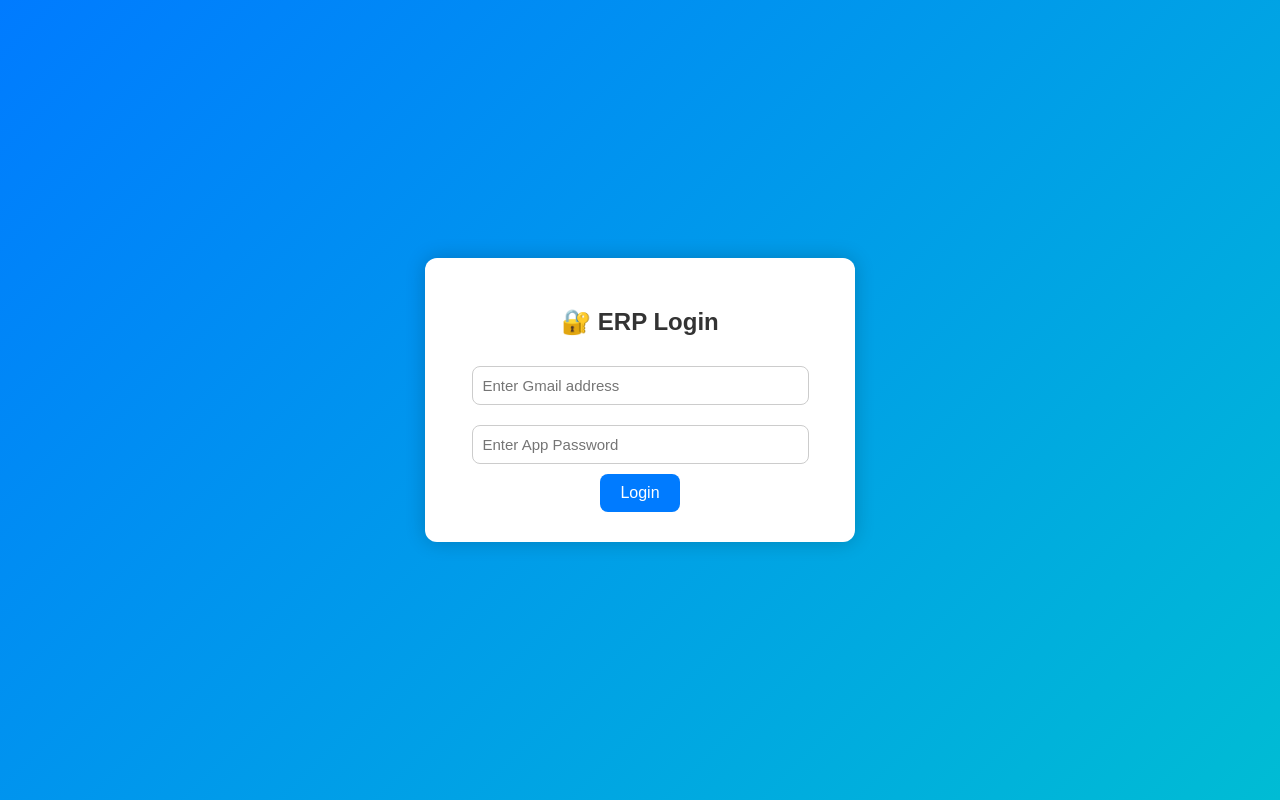
After one commit to Gowtham0912/email-order-automation, a Flask app: page /login in a window 1280 px wide. The commit adds this page. Run offline with Flask 3, Linux system fonts and the light colour scheme.

Commit message:
login logout

```diff
--- a/erp/app.py
+++ b/erp/app.py
@@ -1,25 +1,87 @@
-import sys, os
-from flask import Flask, render_template, jsonify, request
+import sys, os, imaplib
+from flask import Flask, render_template, jsonify, request, redirect, url_for, session
+
+# Add project path
 sys.path.append(os.path.dirname(os.path.dirname(os.path.abspath(__file__))))
 
 from extractor.email_fetcher import fetch_emails
 from extractor.ner_extractor import extract_order_details
-from erp.models import add_order, session, PurchaseOrder
-from config import EMAIL_USER, EMAIL_PASS
+from erp.models import add_order, session as db_session, PurchaseOrder
 
 app = Flask(__name__)
+app.secret_key = "super_secret_key_123"  # Change this in production
 
-@app.route('/')
+
+# ---------------- LOGIN ----------------
+@app.route('/', methods=['GET', 'POST'])
+@app.route('/login', methods=['GET', 'POST'])
+def login():
+    """Login screen that validates Gmail IMAP login"""
+    if request.method == 'POST':
+        email_user = request.form.get('email', '').strip()
+        email_pass = request.form.get('password', '').strip()
+
+        if not email_user or not email_pass:
+            return render_template('login.html', error="⚠️ Both fields are required!")
+
+        # ✅ Try Gmail IMAP login
+        try:
+            imap = imaplib.IMAP4_SSL("imap.gmail.com")
+            imap.login(email_user, email_pass)
+            imap.logout()
+            print(f"✅ Gmail login successful for {email_user}")
+
+            # Store credentials in session
+            session['email_user'] = email_user
+            session['email_pass'] = email_pass
+
+            return redirect(url_for('dashboard'))
+
+        except imaplib.IMAP4.error:
+            print(f"❌ Invalid credentials for {email_user}")
+            return render_template('login.html', error="❌ Invalid email or app password.")
+        except Exception as e:
+            print("⚠️ Error during login:", e)
+            return render_template('login.html', error=f"⚠️ Gmail connection error: {e}")
+
+    # If already logged in, go to dashboard
+    if "email_user" in session:
+        return redirect(url_for('dashboard'))
+
+    return render_template('login.html')
+
+
+@app.route('/logout')
+def logout():
+    """Logout and clear session"""
+    session.clear()
+    print("👋 User logged out.")
+    return redirect(url_for('login'))
+
+
+# ---------------- DASHBOARD ----------------
+@app.route('/dashboard')
 def dashboard():
-    """Display dashboard with all orders"""
-    orders = session.query(PurchaseOrder).all()
+    """Show dashboard only if logged in"""
+    if "email_user" not in session:
+        return redirect(url_for('login'))
+
+    orders = db_session.query(PurchaseOrder).all()
     return render_template("dashboard.html", orders=orders)
 
+
+# ---------------- SCAN EMAILS ----------------
 @app.route('/scan', methods=['POST'])
 def scan_emails():
-    """Fetch new emails asynchronously and update ERP"""
-    print("\n📬 Scanning mailbox for new order emails...")
-    emails = fetch_emails(EMAIL_USER, EMAIL_PASS)
+    """Fetch new emails for logged-in user"""
+    if "email_user" not in session or "email_pass" not in session:
+        return jsonify({"status": "unauthorized", "message": "⚠️ Please log in first."})
+
+    email_user = session['email_user']
+    email_pass = session['email_pass']
+
+    print(f"\n📬 Scanning mailbox for new order emails ({email_user})...")
+    emails = fetch_emails(email_user, email_pass)
 
     if not emails:
         return jsonify({"status": "no_new", "message": "⚠️ No new order emails found."})
@@ -34,20 +96,30 @@ def scan_emails():
 
     return jsonify({"status": "updated", "message": f"✅ {added} new order(s) added successfully!"})
 
+
+# ---------------- DELETE ORDER ----------------
 @app.route('/delete/<int:order_id>', methods=['DELETE'])
 def delete_order(order_id):
-    """Delete a specific order by ID"""
-    order = session.query(PurchaseOrder).get(order_id)
+    """Delete order if logged in"""
+    if "email_user" not in session:
+        return jsonify({"success": False, "message": "⚠️ Please log in first."})
+
+    order = db_session.query(PurchaseOrder).get(order_id)
     if order:
-        session.delete(order)
-        session.commit()
+        db_session.delete(order)
+        db_session.commit()
         return jsonify({"success": True, "message": "Order deleted successfully!"})
     return jsonify({"success": False, "message": "Order not found!"})
 
+
+# ---------------- GET ORDERS ----------------
 @app.route('/orders')
 def get_orders():
-    """Return updated orders list as JSON (for live refresh)"""
-    orders = session.query(PurchaseOrder).all()
+    """Return all orders (protected)"""
+    if "email_user" not in session:
+        return jsonify([])
+
+    orders = db_session.query(PurchaseOrder).all()
     data = [
         {
             "id": o.id,
@@ -63,5 +135,6 @@ def get_orders():
     ]
     return jsonify(data)
 
+
 if __name__ == "__main__":
     app.run(debug=True)
--- /dev/null
+++ b/erp/templates/login.html
@@ -0,0 +1,74 @@
+<!DOCTYPE html>
+<html lang="en">
+<head>
+  <meta charset="UTF-8">
+  <title>🔐 ERP Login</title>
+  <style>
+    body {
+      font-family: Arial, sans-serif;
+      background: linear-gradient(135deg, #007BFF, #00BCD4);
+      height: 100vh;
+      display: flex;
+      justify-content: center;
+      align-items: center;
+      margin: 0;
+    }
+    .login-container {
+      background: #fff;
+      padding: 30px 40px;
+      border-radius: 12px;
+      box-shadow: 0 0 20px rgba(0,0,0,0.2);
+      width: 350px;
+      text-align: center;
+      animation: fadeIn 0.5s ease;
+    }
+    h2 {
+      margin-bottom: 20px;
+      color: #333;
+    }
+    input[type="text"], input[type="password"] {
+      width: 90%;
+      padding: 10px;
+      margin: 10px 0;
+      border: 1px solid #ccc;
+      border-radius: 8px;
+      font-size: 15px;
+    }
+    button {
+      background-color: #007BFF;
+      color: white;
+      border: none;
+      padding: 10px 20px;
+      border-radius: 8px;
+      cursor: pointer;
+      font-size: 16px;
+      transition: background 0.3s ease;
+    }
+    button:hover {
+      background-color: #0056b3;
+    }
+    .error {
+      color: red;
+      margin-top: 10px;
+      font-size: 14px;
+    }
+    @keyframes fadeIn {
+      from { opacity: 0; transform: scale(0.9); }
+      to { opacity: 1; transform: scale(1); }
+    }
+  </style>
+</head>
+<body>
+  <div class="login-container">
+    <h2>🔐 ERP Login</h2>
+    <form method="POST">
+      <input type="text" name="email" placeholder="Enter Gmail address" required><br>
+      <input type="password" name="password" placeholder="Enter App Password" required><br>
+      <button type="submit">Login</button>
+    </form>
+    {% if error %}
+      <p class="error">{{ error }}</p>
+    {% endif %}
+  </div>
+</body>
+</html>
--- a/requirements.txt
+++ b/requirements.txt
@@ -15,3 +15,4 @@ python-dateutil
 beautifulsoup4
 poppler
 tesseract ocr
+openpyxl fpdf
```
Also changed, not shown: erp/templates/dashboard.html (+113 -61 lines).
